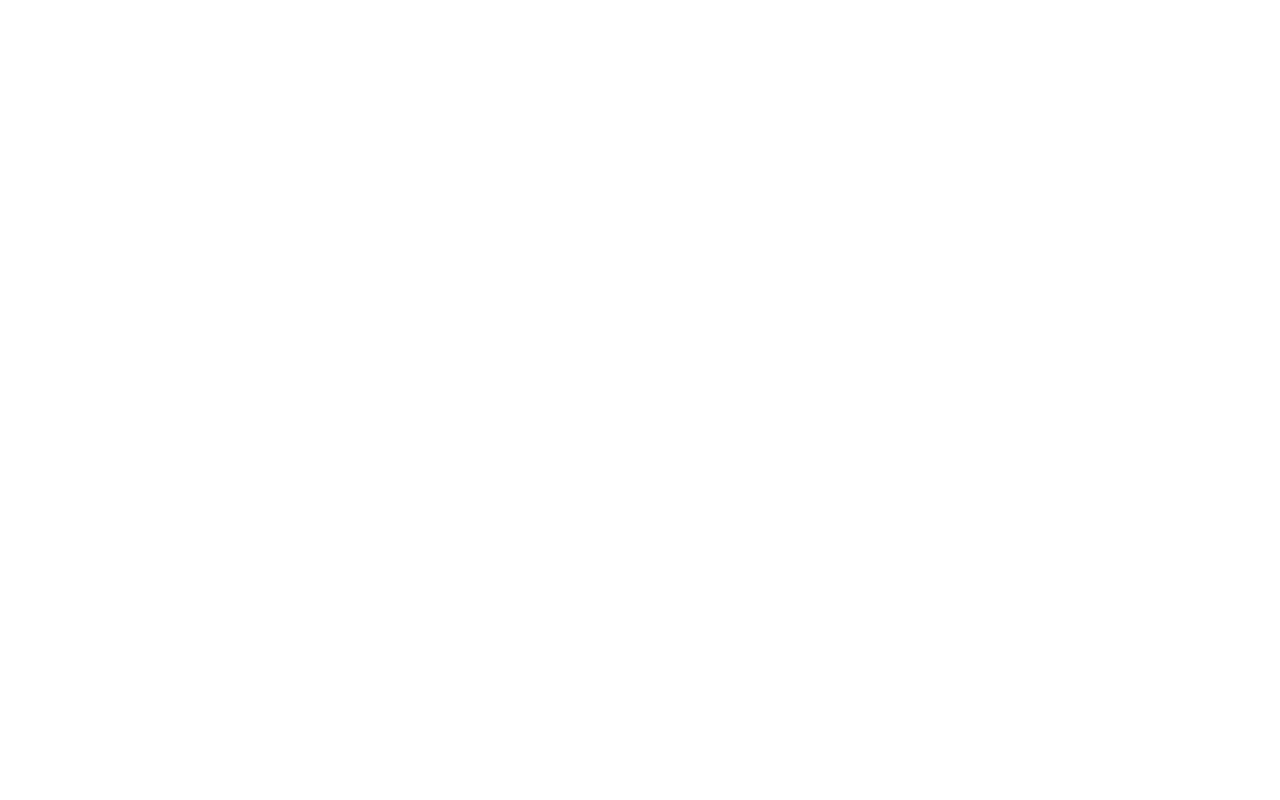
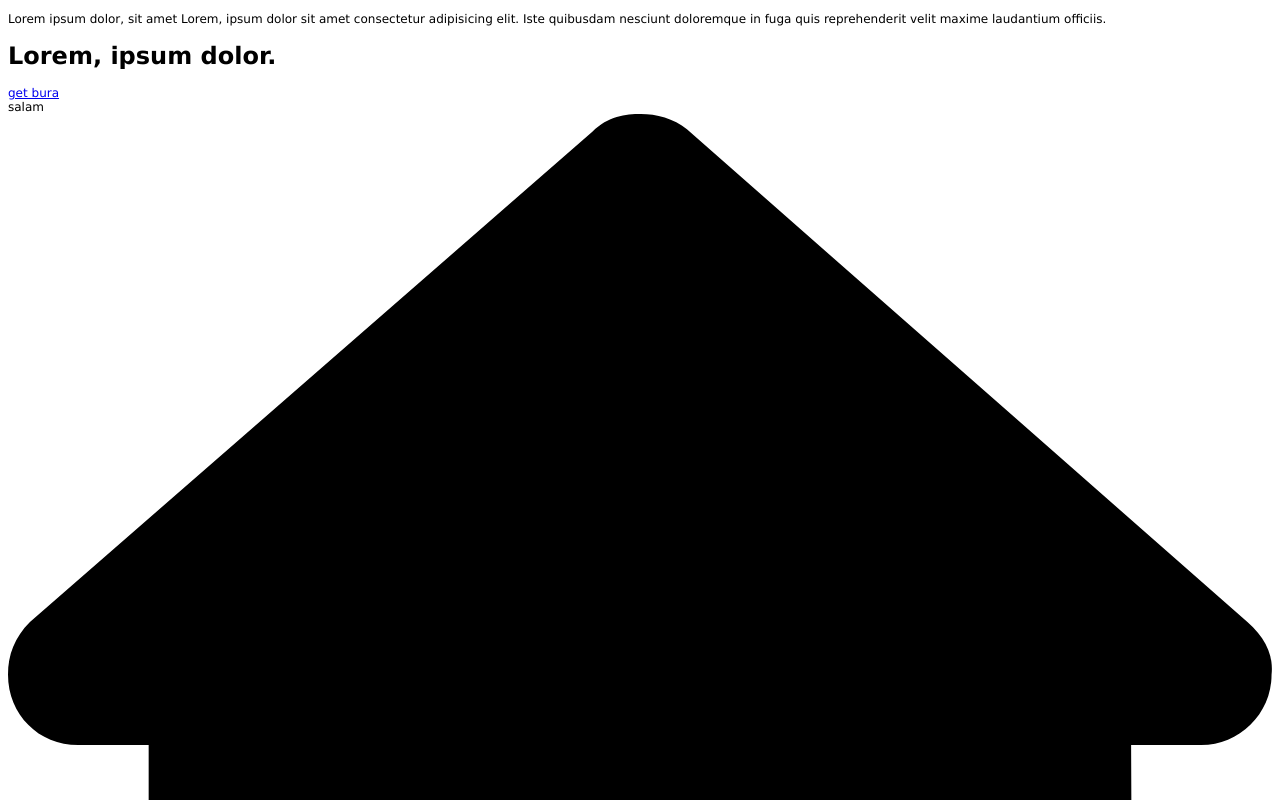
Before and after one commit to Suleyman1406/ap_206_introduction, a plain HTML site: page css-font-text/index.html in a window 1280 px wide. Shown: the top 800 px of the page. Drawn offline with Linux system fonts and the light colour scheme.

Commit message:
text font added

```diff
--- a/css-font-text/index.html
+++ b/css-font-text/index.html
@@ -5,7 +5,25 @@
     <meta http-equiv="X-UA-Compatible" content="IE=edge" />
     <meta name="viewport" content="width=device-width, initial-scale=1.0" />
     <link rel="stylesheet" href="style.css" />
+
     <title>Document</title>
   </head>
-  <body></body>
+  <body>
+    <p>
+      Lorem ipsum dolor, sit amet Lorem, ipsum dolor sit amet consectetur
+      adipisicing elit. Iste quibusdam nesciunt doloremque in fuga quis
+      reprehenderit velit maxime laudantium officiis.
+    </p>
+    <h1>Lorem, ipsum dolor.</h1>
+    <a href="#">get bura</a>
+
+    <div>salam</div>
+    <svg xmlns="http://www.w3.org/2000/svg" viewBox="0 0 576 512">
+      <!--! Font Awesome Pro 6.2.1 by @fontawesome - https://fontawesome.com License - https://fontawesome.com/license (Commercial License) Copyright 2022 Fonticons, Inc. -->
+      <path
+        d="M575.8 255.5c0 18-15 32.1-32 32.1h-32l.7 160.2c0 2.7-.2 5.4-.5 8.1V472c0 22.1-17.9 40-40 40H456c-1.1 0-2.2 0-3.3-.1c-1.4 .1-2.8 .1-4.2 .1H416 392c-22.1 0-40-17.9-40-40V448 384c0-17.7-14.3-32-32-32H256c-17.7 0-32 14.3-32 32v64 24c0 22.1-17.9 40-40 40H160 128.1c-1.5 0-3-.1-4.5-.2c-1.2 .1-2.4 .2-3.6 .2H104c-22.1 0-40-17.9-40-40V360c0-.9 0-1.9 .1-2.8V287.6H32c-18 0-32-14-32-32.1c0-9 3-17 10-24L266.4 8c7-7 15-8 22-8s15 2 21 7L564.8 231.5c8 7 12 15 11 24z"
+      />
+    </svg>
+    <!-- <img src="./basketball.png" alt=""  style="width:"/> -->
+  </body>
 </html>
--- a/css-font-text/style.css
+++ b/css-font-text/style.css
@@ -0,0 +1,37 @@
+html{
+  font-size: 12px;
+  font-family: Geneva, Tahoma, sans-serif;
+  fo
+}
+p{
+  /* font-size: 2rem; */
+  /* width: 1200px; */
+  /* font-size: 45px; */
+  /* font-weight: 900; */
+  /* text-align: right; */
+  /* text-decoration-line: underline;
+  text-decoration-style: double;
+  text-decoration-color: aqua ; */
+  /* color: #FFF; */
+  /* text-transform: lowercase; */
+  /* text-indent: 1260px; */
+  /* letter-spacing: 10px;
+  word-spacing: 30px; */
+  /* line-height: 480px; */
+
+}
+
+
+/* body{
+  width: 400px;
+}
+
+div{
+  width: 50vw;
+  height: 30vh;
+  background-color: aquamarine;
+} */
+
+/* a{
+  text-decoration: none;
+} */
```
Also changed, not shown: css-font-text/basketball.png (added).
